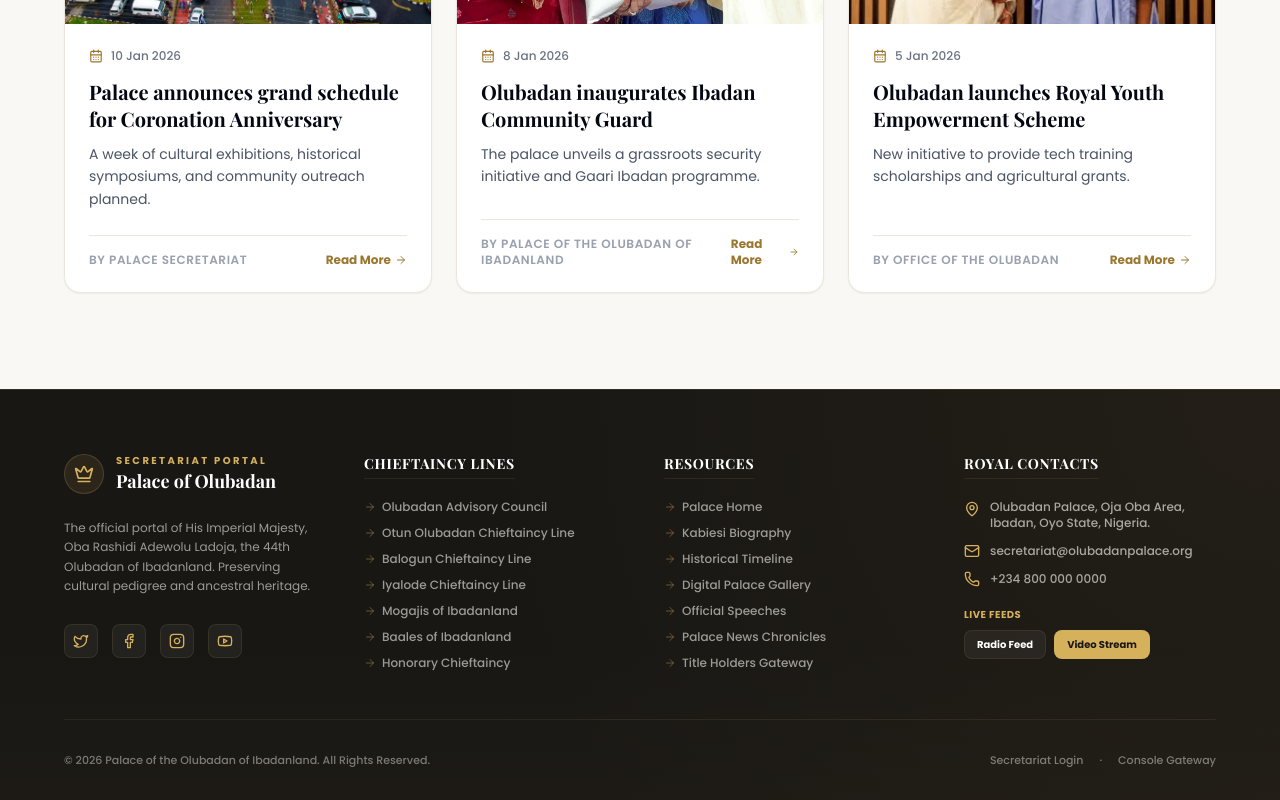
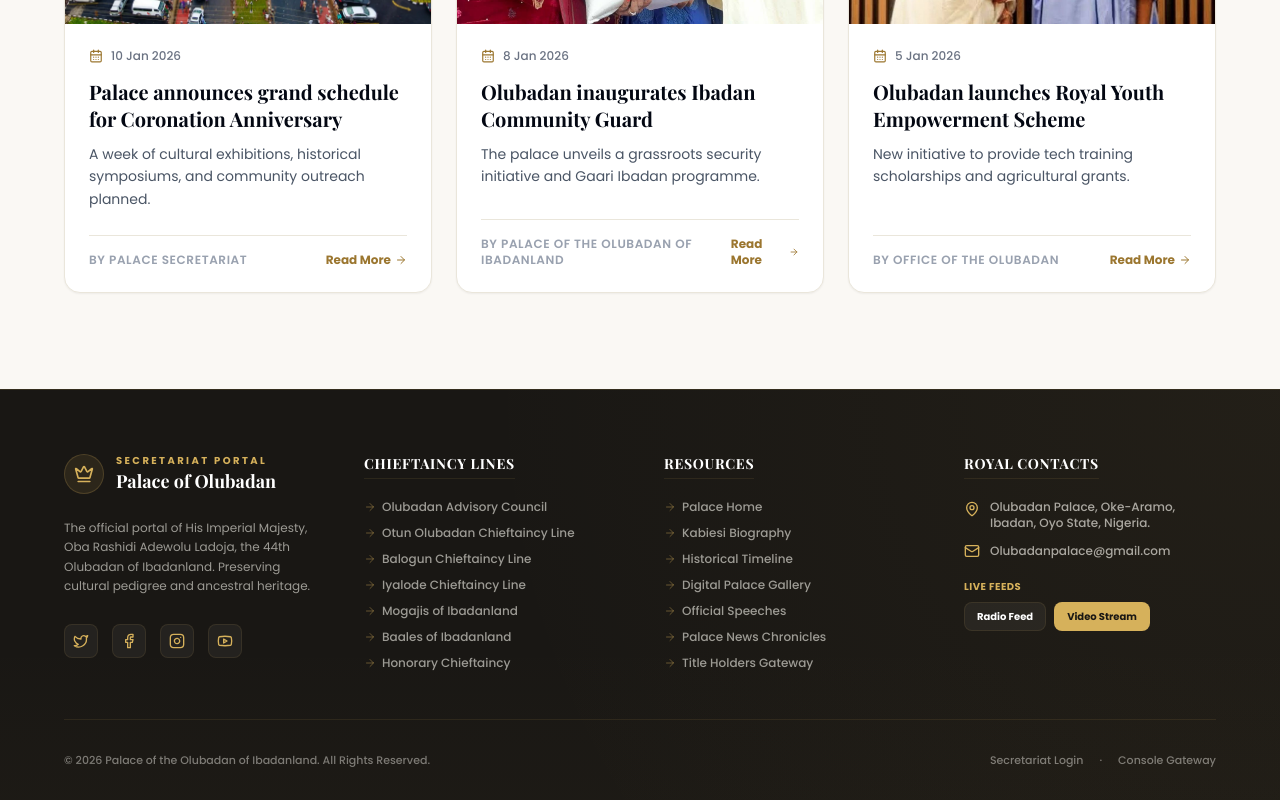
Before and after one commit to musa108/olubadan, a Next.js app: page / in a window 1280 px wide. Shown: the part 6356-7156 px from the top of the page. Built offline with nearby package versions, Linux system fonts and the light colour scheme; no server answers.

Commit message:
feat: add Footer component with navigational links, social media integration, and contact details

```diff
--- a/src/components/Footer.tsx
+++ b/src/components/Footer.tsx
@@ -148,15 +148,11 @@ export default function Footer() {
               <ul className="space-y-3 text-xs text-[#f4f1ea]/65 font-medium">
                 <li className="flex items-start gap-2.5">
                   <MapPin className="h-4 w-4 text-[#d6b15b] shrink-0 mt-0.5" />
-                  <span>Olubadan Palace, Oja Oba Area,<br />Ibadan, Oyo State, Nigeria.</span>
+                  <span>Olubadan Palace, Oke-Aramo,<br />Ibadan, Oyo State, Nigeria.</span>
                 </li>
                 <li className="flex items-center gap-2.5">
                   <Mail className="h-4 w-4 text-[#d6b15b] shrink-0" />
-                  <a href="mailto:secretariat@olubadanpalace.org" className="hover:text-[#d6b15b] transition">secretariat@olubadanpalace.org</a>
-                </li>
-                <li className="flex items-center gap-2.5">
-                  <Phone className="h-4 w-4 text-[#d6b15b] shrink-0" />
-                  <a href="tel:+2348000000000" className="hover:text-[#d6b15b] transition">+234 800 000 0000</a>
+                  <a href="mailto:Olubadanpalace@gmail.com" className="hover:text-[#d6b15b] transition">Olubadanpalace@gmail.com</a>
                 </li>
               </ul>
             </div>
```
